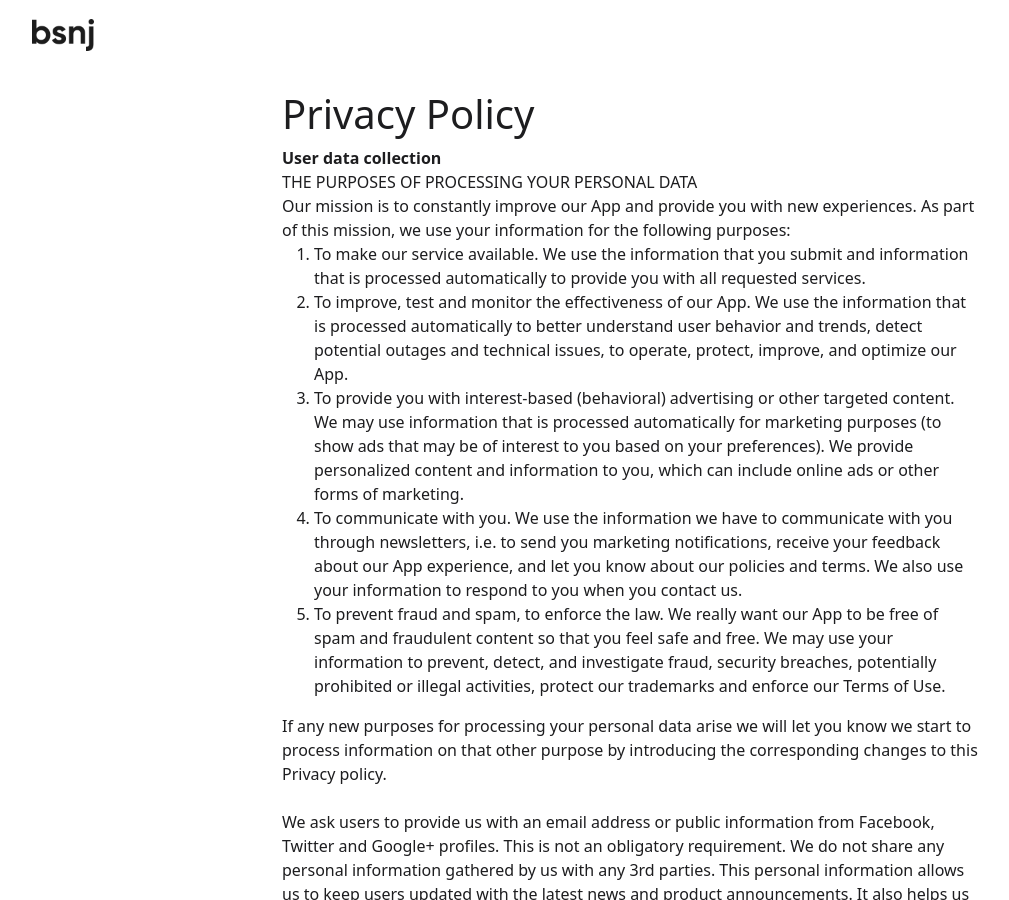
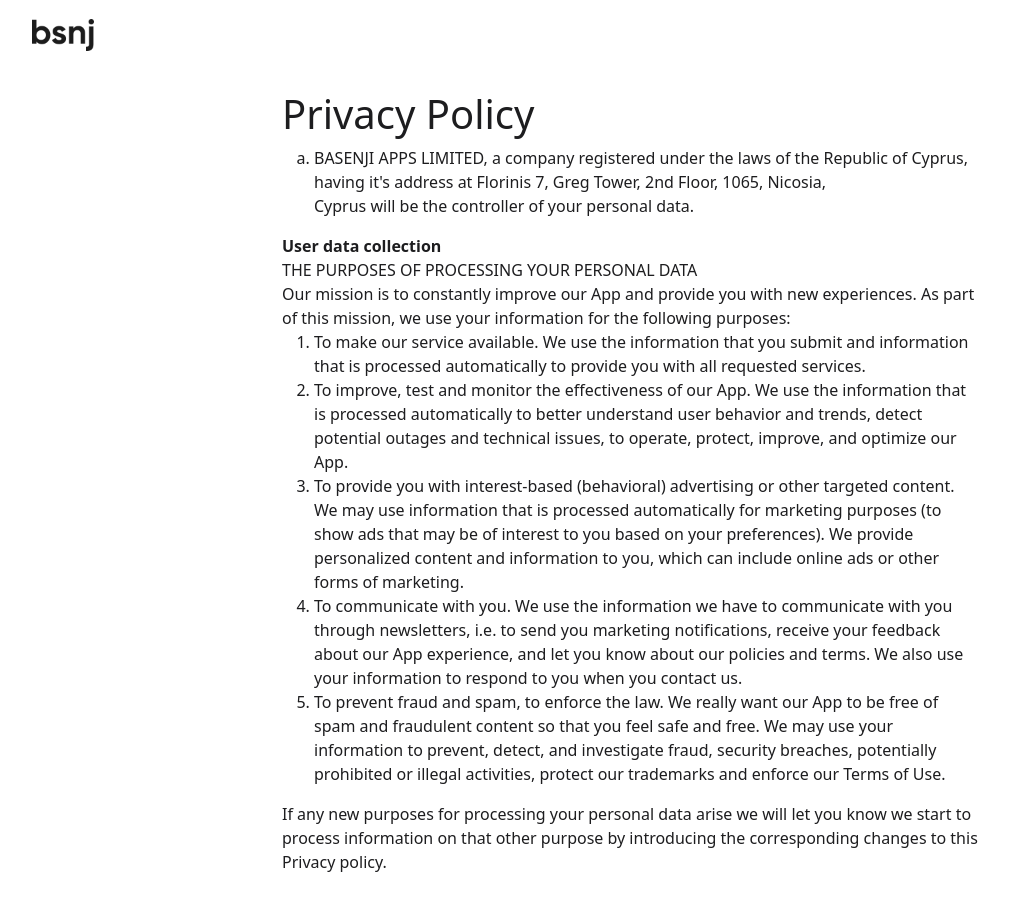
Before and after one commit to basenjiapps/basenjiapps.github.io, a Jekyll site: the page built from docs/privacy_policy.html, in a window 1280 px wide and 900 px high. Shown: the whole window, without its empty margins (8-1017 px from the left). Built offline with Jekyll 4.4.1, drawn with Linux system fonts in a browser that asks for light colours.

Commit message:
Update Privacy Policy

```diff
--- a/docs/privacy_policy.html
+++ b/docs/privacy_policy.html
@@ -5,6 +5,13 @@ title: Privacy Policy
 
 <h1>Privacy Policy</h1>
 <div data-customstyle="yes">
+  <ol type="a">
+    <li>
+        BASENJI APPS LIMITED, a company registered under the laws of the Republic of Cyprus, having it's address at Florinis 7, Greg Tower, 2nd Floor, 1065, Nicosia,<br/>
+        Cyprus will be the controller of your personal data.
+    </li>
+  </ol>
+
   <strong data-redactor-tag="strong"
     ><span
       data-redactor-tag="span"
```
